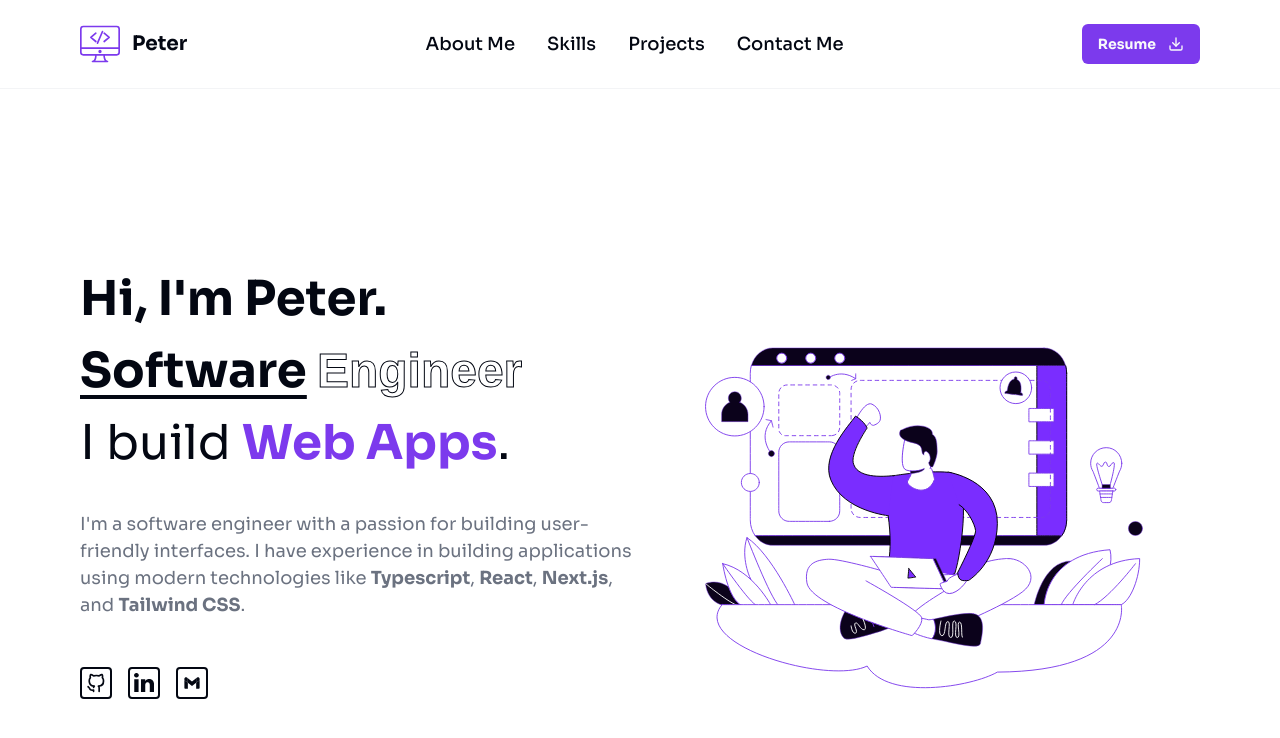
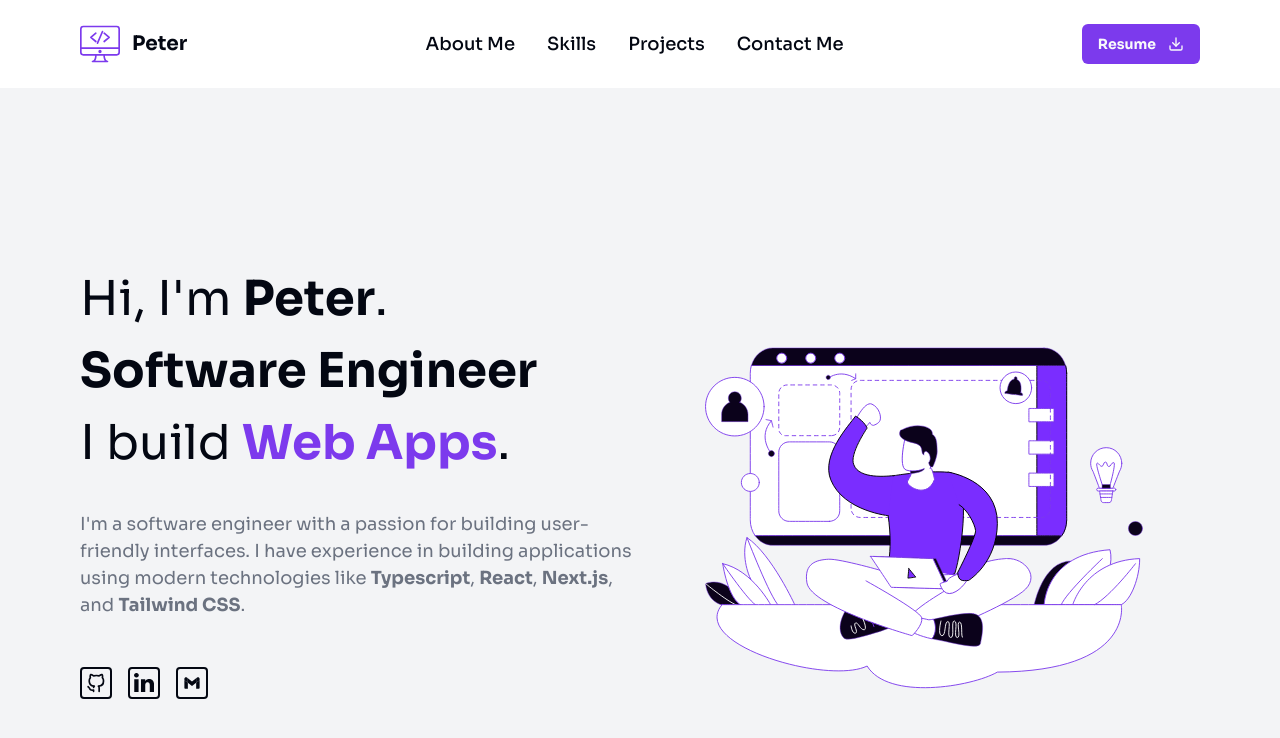
Before and after one commit to Peter3Khalil/personal-website, a Next.js app: page / in a window 1280 px wide. Shown: the top 738 px of the page. Built offline with nearby package versions, Linux system fonts and the light colour scheme.

Commit message:
🎨 Re-coloring header and hero

```diff
--- a/src/app/page.tsx
+++ b/src/app/page.tsx
@@ -45,19 +45,16 @@ const Home = () => {
   return (
     <div>
       <Header />
-      <main className="container flex flex-col-reverse items-center justify-between gap-4 py-8 lg:flex-row">
+      <main className="container flex flex-col-reverse items-center justify-between gap-4 bg-accent py-8 lg:flex-row">
         <section className="flex w-full flex-col sm:items-center lg:items-start">
           <div className="flex max-w-lg flex-col sm:text-center lg:max-w-full lg:text-start">
-            <span className="text-3xl font-bold lg:text-5xl">
-              Hi, I&apos;m Peter.
+            <span className="text-3xl lg:text-5xl">
+              Hi, I&apos;m <b>Peter</b>.
             </span>
-            <span className="text-3xl font-bold lg:text-5xl">
-              <strong className="underline underline-offset-8">Software</strong>{' '}
-              <span className="text-stroke">Engineer</span>
-            </span>
+            <b className="text-3xl lg:text-5xl">Software Engineer</b>
             <span className="text-3xl font-normal lg:text-5xl">
               I build{' '}
-              <strong className="text-nowrap capitalize text-primary">
+              <strong className="text-nowrap capitalize text-primary dark:text-primary-foreground">
                 web apps
               </strong>
               .
--- a/src/components/header.tsx
+++ b/src/components/header.tsx
@@ -11,7 +11,7 @@ const Header = () => {
   return (
     <header className="container sticky top-0 z-50 flex items-center justify-between border-b border-muted bg-background py-4 text-foreground md:py-6">
       <a href="#" className="flex items-center gap-3">
-        <ComputerIcon className="size-6 md:size-10" />
+        <ComputerIcon className="size-6 dark:*:stroke-primary-foreground md:size-10" />
         <span className="text-xl font-bold">Peter</span>
       </a>
       <nav className="hidden md:block">
```
